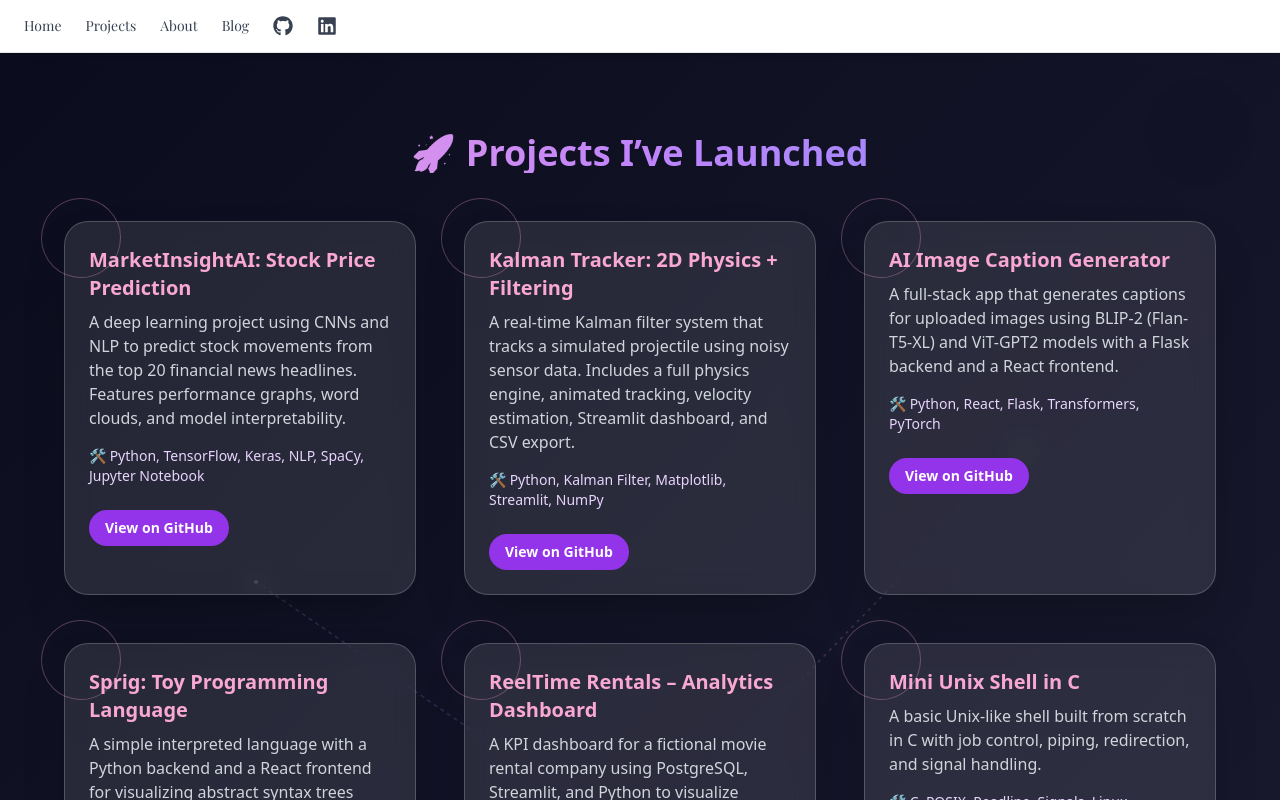
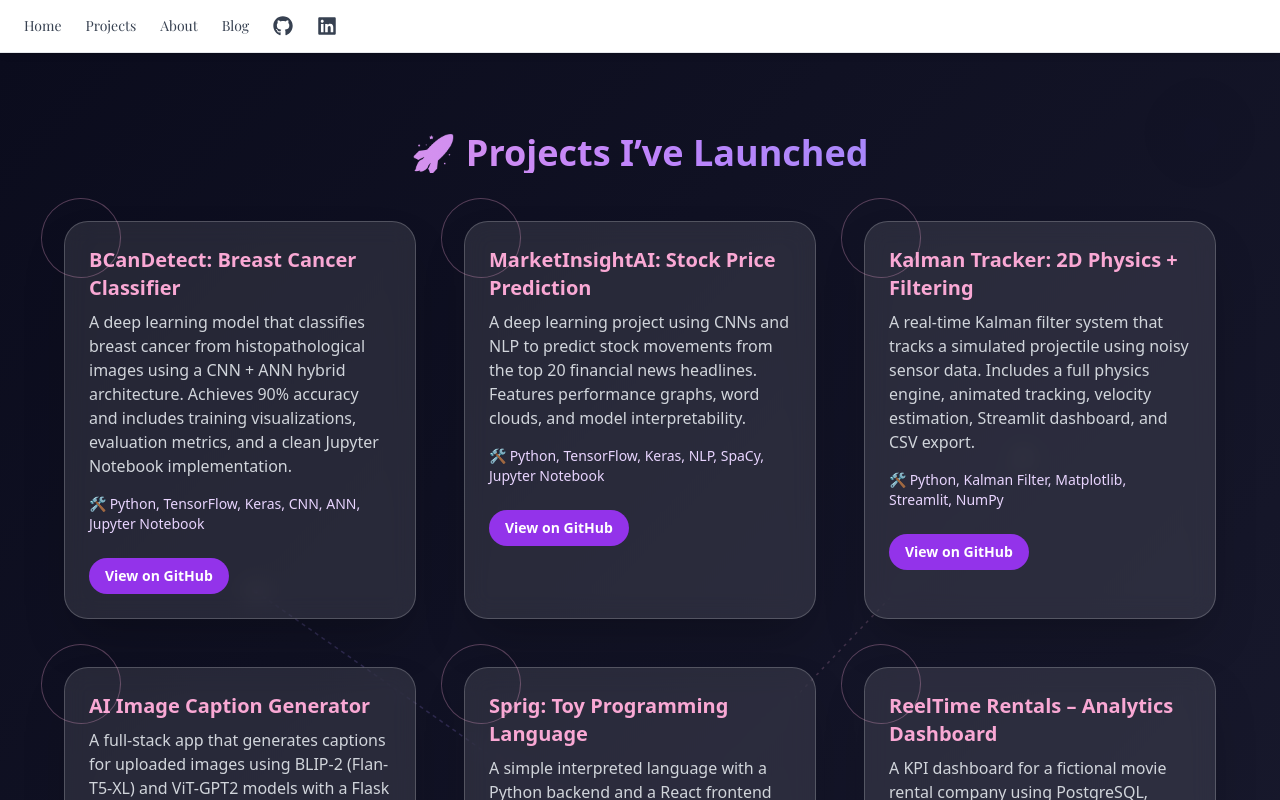
Before and after one commit to codebylexis/lexisierfeld-portfolio, a Next.js app: page /projects in a window 1280 px wide. Shown: the top 800 px of the page. Built offline with nearby package versions, Linux system fonts and the light colour scheme.

Commit message:
Added project

```diff
--- a/app/projects/page.tsx
+++ b/app/projects/page.tsx
@@ -13,6 +13,13 @@ type Project = {
 };
 
 const projects: Project[] = [
+  {
+  title: 'BCanDetect: Breast Cancer Classifier',
+  description:
+    'A deep learning model that classifies breast cancer from histopathological images using a CNN + ANN hybrid architecture. Achieves 90% accuracy and includes training visualizations, evaluation metrics, and a clean Jupyter Notebook implementation.',
+  tech: ['Python', 'TensorFlow', 'Keras', 'CNN', 'ANN', 'Jupyter Notebook'],
+  link: 'https://github.com/codebylexis/BCanDetect',
+  },
   {
     title: 'MarketInsightAI: Stock Price Prediction',
     description:
```
